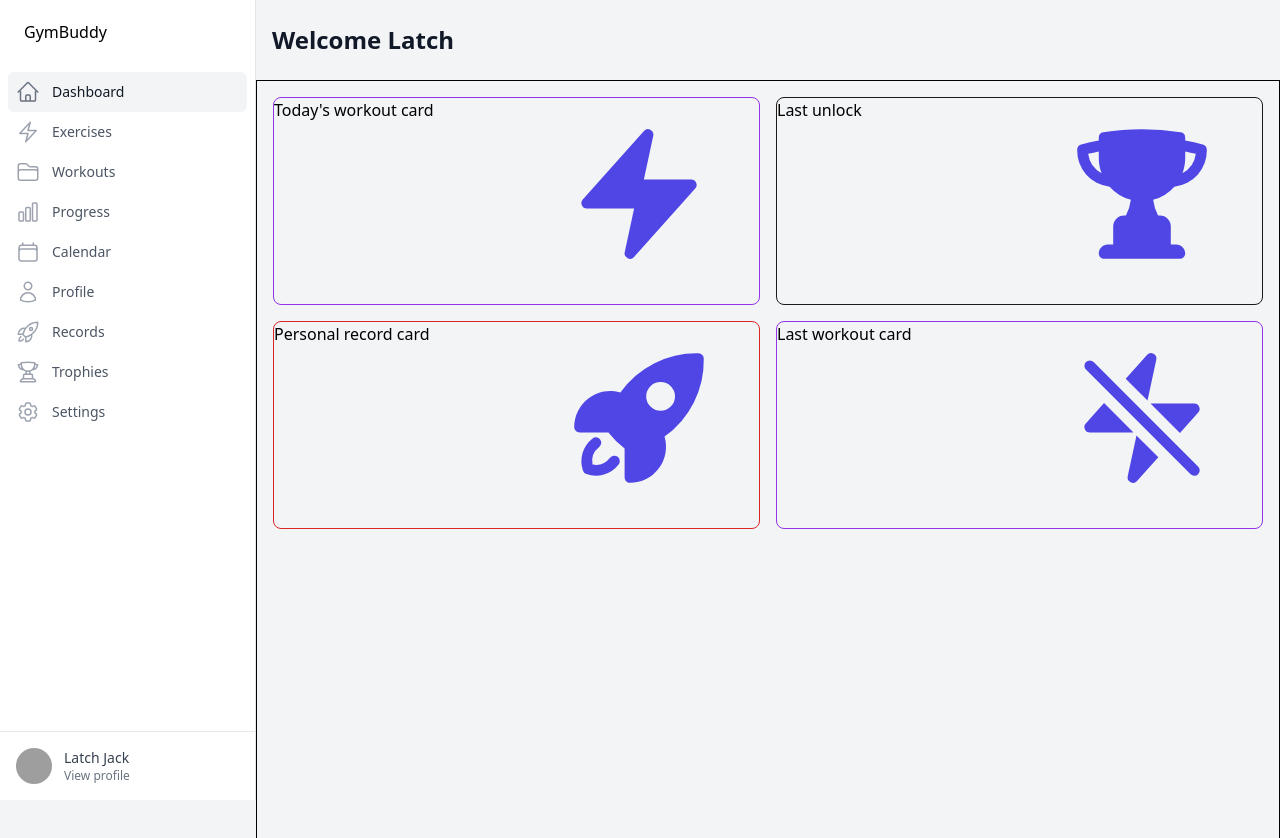
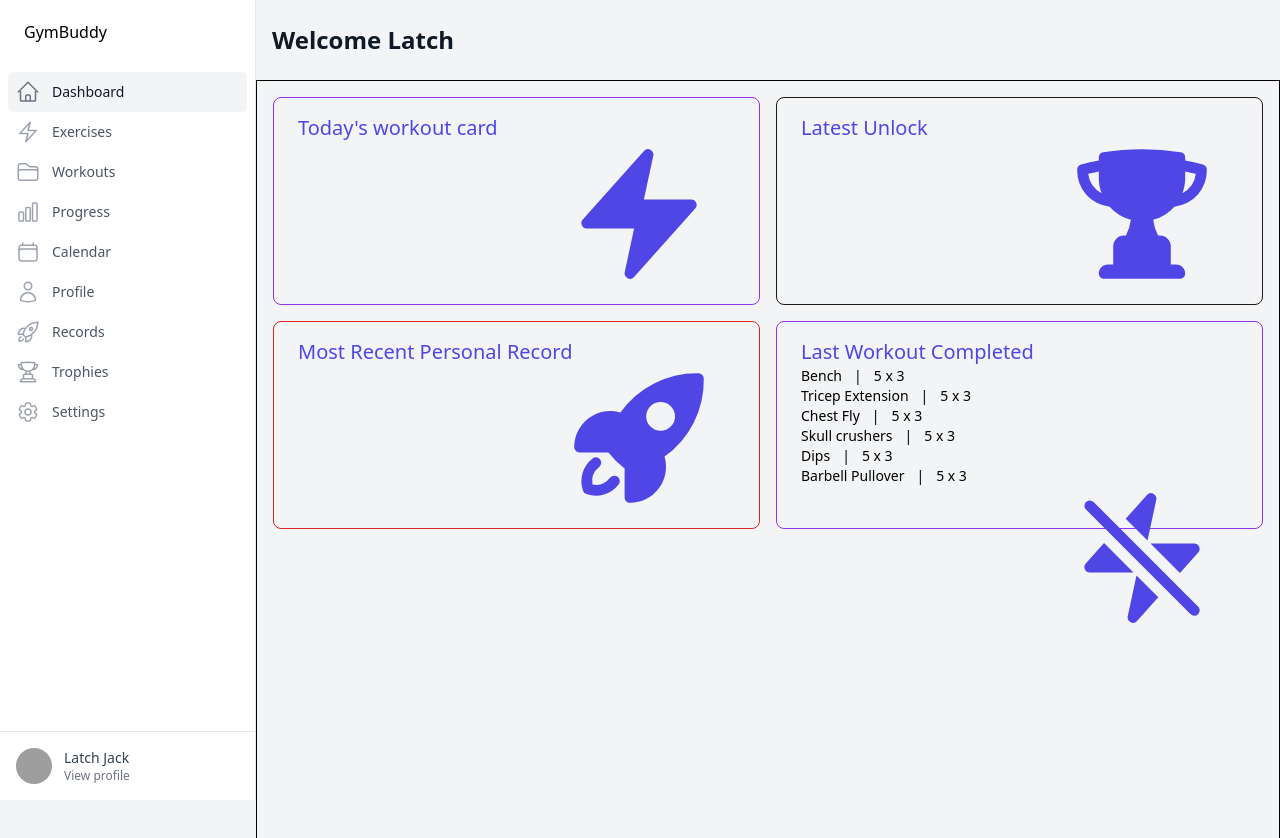
Before and after one commit to latchjack/gymbuddy, a React (Vite) app: page / in a window 1280 px wide. Shown: the top 838 px of the page. Built offline with nearby package versions, Linux system fonts and the light colour scheme; grey boxes are pictures that could not be loaded.

Commit message:
Working on Dashboard cards

```diff
--- a/src/ui/dashboard-last-workout/last-workout-card.jsx
+++ b/src/ui/dashboard-last-workout/last-workout-card.jsx
@@ -2,16 +2,40 @@ import React from 'react';
 import { BoltSlashIcon } from '@heroicons/react/20/solid';
 
 // TODO: make the height double of pr and unlock cards
+// TODO: turn workout dl into component and make it easier to read via ui
+
 const LastWorkoutCard = () => {
   return (
-    <div className="border border-purple-600 rounded-lg min-w-xl max-w-3xl h-52 relative ">
-      Last workout card
-      <div></div>
-      <div></div>
-      <BoltSlashIcon
-        className="h-36 text-indigo-600 absolute right-12 dark:text-gray-400"
-        aria-hidden="true"
-      />
+    <div className="border border-purple-600 rounded-lg min-w-xl max-w-3xl h-52 relative p-4 px-6">
+      <div>
+        <p className="text-xl text-indigo-600">Last Workout Completed</p>
+      </div>
+      <dl className="list-none ">
+        <li className="text-sm flex gap-3">
+          <span>Bench</span>|<span>5 x 3</span>
+        </li>
+        <li className="text-sm flex gap-3">
+          <span>Tricep Extension</span>|<span>5 x 3</span>
+        </li>
+        <li className="text-sm flex gap-3">
+          <span>Chest Fly</span>|<span>5 x 3</span>
+        </li>
+        <li className="text-sm flex gap-3">
+          <span>Skull crushers</span>|<span>5 x 3</span>
+        </li>
+        <li className="text-sm flex gap-3">
+          <span>Dips</span>|<span>5 x 3</span>
+        </li>
+        <li className="text-sm flex gap-3">
+          <span>Barbell Pullover</span>|<span>5 x 3</span>
+        </li>
+      </dl>
+      <div>
+        <BoltSlashIcon
+          className="h-36 text-indigo-600 absolute right-12 dark:text-gray-400"
+          aria-hidden="true"
+        />
+      </div>
     </div>
   );
 };
--- a/src/ui/dashboard-record/personal-record-card.jsx
+++ b/src/ui/dashboard-record/personal-record-card.jsx
@@ -3,8 +3,8 @@ import { RocketLaunchIcon } from '@heroicons/react/20/solid';
 
 const PersonalRecordCard = () => {
   return (
-    <div className="border border-red-600 rounded-lg min-w-xl max-w-3xl h-52 relative">
-      Personal record card
+    <div className="border border-red-600 rounded-lg min-w-xl max-w-3xl h-52 relative  p-4 px-6">
+      <p className="text-xl text-indigo-600">Most Recent Personal Record</p>
       <div></div>
       <div></div>
       <RocketLaunchIcon
--- a/src/ui/dashboard-trophy/trophy-card.jsx
+++ b/src/ui/dashboard-trophy/trophy-card.jsx
@@ -4,8 +4,8 @@ import { TrophyIcon } from '@heroicons/react/20/solid';
 
 const TrophyCard = () => {
   return (
-    <div className="border border-stone-900 rounded-lg min-w-xl max-w-3xl h-52 relative">
-      Last unlock
+    <div className="border border-stone-900 rounded-lg min-w-xl max-w-3xl h-52 relative  p-4 px-6">
+      <p className="text-xl text-indigo-600">Latest Unlock</p>
       <div></div>
       <div></div>
       <TrophyIcon
--- a/src/ui/dashboard-workout/todays-workout-card.jsx
+++ b/src/ui/dashboard-workout/todays-workout-card.jsx
@@ -4,8 +4,8 @@ import { BoltIcon } from '@heroicons/react/20/solid';
 // TODO: make the height double of pr and unlock cards
 const WorkoutTodayCard = () => {
   return (
-    <div className="border border-purple-600 rounded-lg min-w-xl max-w-3xl h-52 relative">
-      Today's workout card
+    <div className="border border-purple-600 rounded-lg min-w-xl max-w-3xl h-52 relative  p-4 px-6">
+      <p className="text-xl text-indigo-600">Today's workout card</p>
       <div></div>
       <div></div>
       <BoltIcon
```
